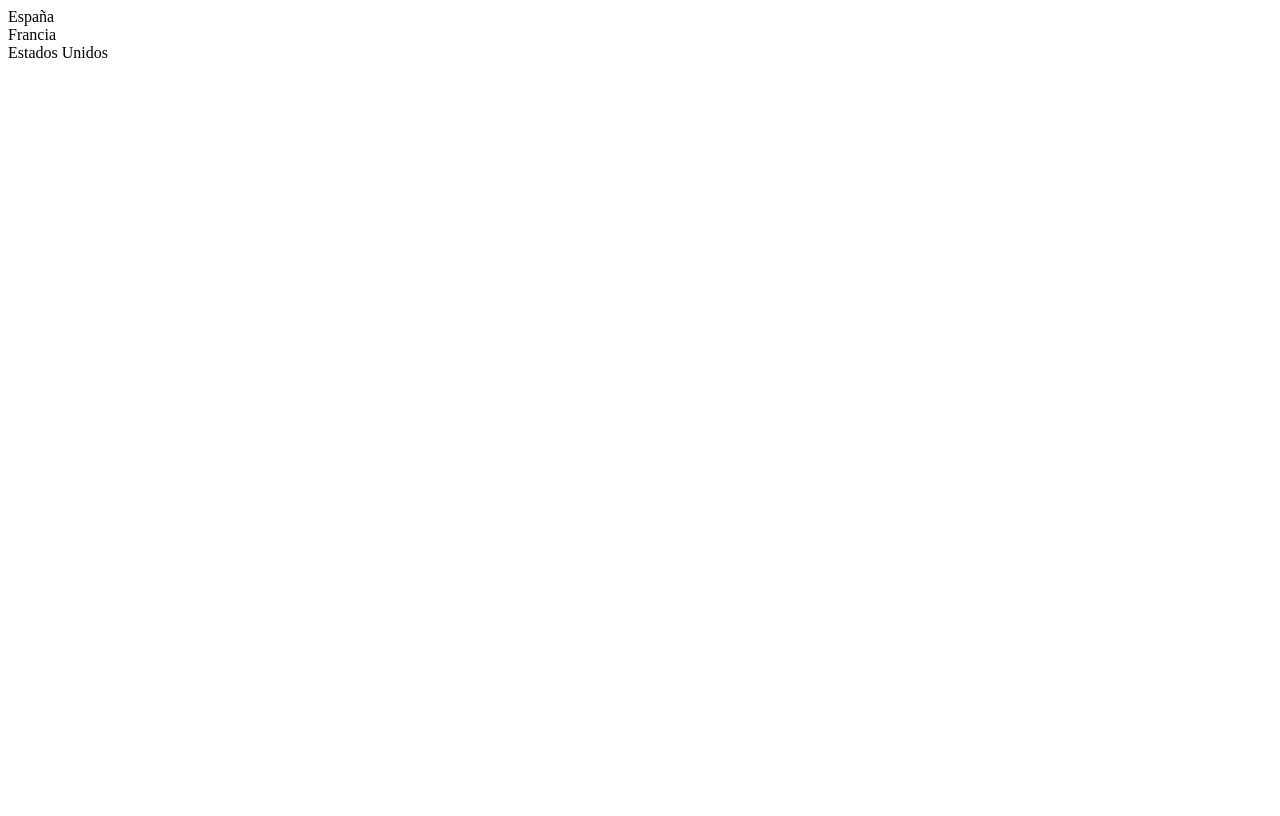
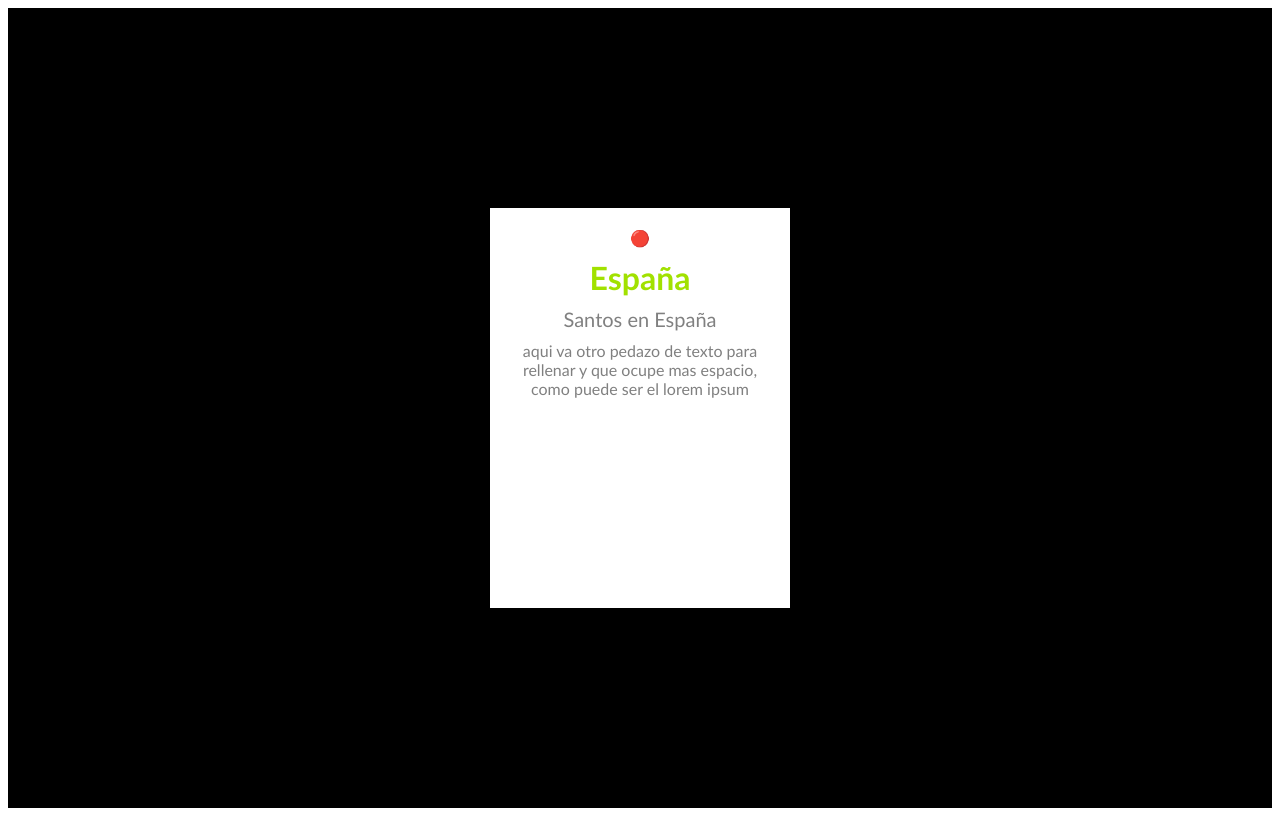
Before and after one commit to Alberto-Amo-Marin/NameDay, an Angular app: page / in a window 1280 px wide. Built offline with nearby package versions, Linux system fonts and the light colour scheme.

Commit message:
[ADD] - started skewed border

```diff
--- a/src/app/home/home.component.html
+++ b/src/app/home/home.component.html
@@ -1,6 +1,22 @@
-<html>
-<div routerLink="/spain">España</div>
+<body>
+    <!-- <div routerLink="/spain">España</div>
 <div>Francia</div>
-<div>Estados Unidos</div>
+<div>Estados Unidos</div> -->
 
-</html>
+    <div class="card">
+        <span class="span">
+            🔴
+        </span>
+
+        <h1>
+            España
+        </h1>
+        <p>
+            Santos en España
+        </p>
+        <p>
+            aqui va otro pedazo de texto para rellenar y que ocupe mas espacio, como puede ser el lorem ipsum
+        </p>
+    </div>
+
+</body>
--- a/src/app/home/home.component.scss
+++ b/src/app/home/home.component.scss
@@ -0,0 +1,46 @@
+* {
+    margin: 0;
+    padding: 0;
+    box-sizing: border-box;
+    font-family: calibri;
+    outline: none;
+}
+
+body {
+    height: 100vh;
+    display: flex;
+    justify-content: center;
+    align-items: center;
+    background: black;
+}
+
+.card {
+    position: relative;
+    width: 300px;
+    height: 400px;
+    background: white;
+    padding: 20px 30px;
+    text-align: center;
+}
+
+.span {
+    height: 100px;
+    width: 100px;
+}
+
+h1 {
+    color: #a1e100;
+    margin-top: 10px;
+
+}
+
+h1 + p {
+    color: gray;
+    font-size: 20px;
+    margin-top: 10px;
+}
+
+h1 + p + p {
+    color: gray;
+    margin-top: 10px;
+}
```
